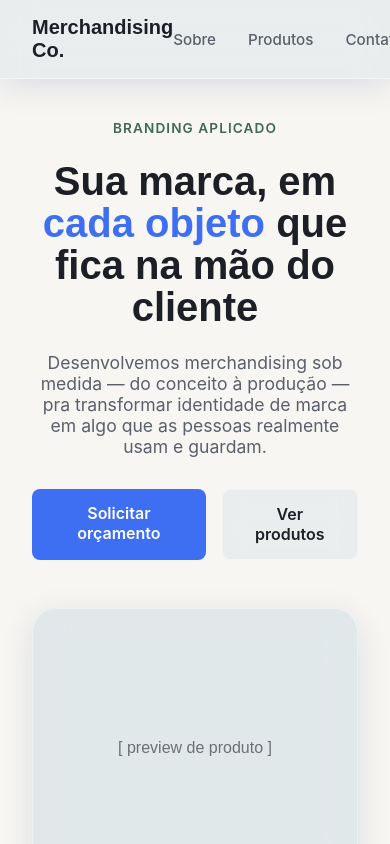
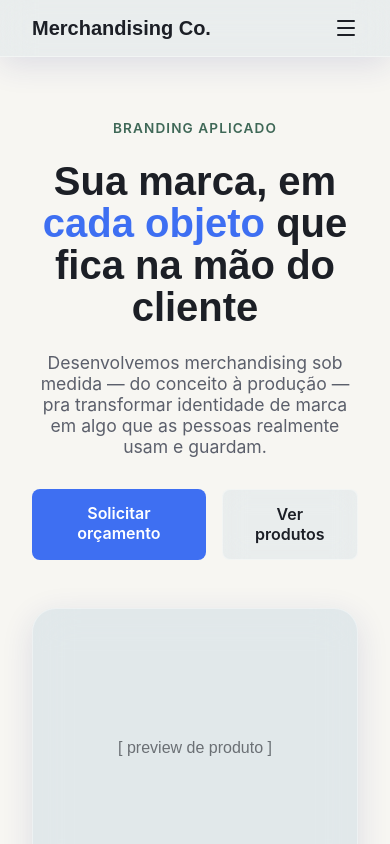
Before and after one commit to PatricAugusto/Site-Merchandising, a Next.js app: page / in a window 390 px wide. Shown: the top 844 px of the page. Built offline with nearby package versions, Linux system fonts and the light colour scheme.

Commit message:
feat: adiciona menu mobile com overlay glassmorphism e acessibilidade

```diff
--- a/src/components/layout/Header.tsx
+++ b/src/components/layout/Header.tsx
@@ -1,6 +1,8 @@
 "use client";
 
-import styled from "styled-components";
+import { useState, useEffect } from "react";
+import styled, { keyframes } from "styled-components";
+import { Menu, X } from "lucide-react";
 
 const HeaderWrapper = styled.header`
   position: fixed;
@@ -26,6 +28,7 @@ const Logo = styled.span`
   font-size: 1.25rem;
   font-weight: 700;
   color: ${({ theme }) => theme.colors.text};
+  z-index: 60;
 `;
 
 const Nav = styled.nav`
@@ -42,17 +45,140 @@ const Nav = styled.nav`
       color: ${({ theme }) => theme.colors.primary};
     }
   }
+
+  @media (max-width: 768px) {
+    display: none;
+  }
 `;
 
+const MenuButton = styled.button`
+  display: none;
+  align-items: center;
+  justify-content: center;
+  background: none;
+  border: none;
+  color: ${({ theme }) => theme.colors.text};
+  cursor: pointer;
+  z-index: 60;
+
+  @media (max-width: 768px) {
+    display: flex;
+  }
+`;
+
+/* Fundo escurecido sutil, só pra dar contraste ao card — não é mais o menu em si */
+const Backdrop = styled.div`
+  display: none;
+
+  @media (max-width: 768px) {
+    display: block;
+    position: fixed;
+    inset: 0;
+    z-index: 54;
+    background: rgba(20, 22, 26, 0.25);
+    animation: ${keyframes`from { opacity: 0; } to { opacity: 1; }`} 0.2s ease;
+  }
+`;
+
+const slideIn = keyframes`
+  from { opacity: 0; transform: translateY(-12px) scale(0.98); }
+  to { opacity: 1; transform: translateY(0) scale(1); }
+`;
+
+const FloatingPanel = styled.div`
+  display: none;
+
+  @media (max-width: 768px) {
+    display: flex;
+    flex-direction: column;
+    position: fixed;
+    top: 76px;
+    right: 1rem;
+    z-index: 55;
+
+    min-width: 220px;
+    padding: 1.5rem;
+    border-radius: ${({ theme }) => theme.radii.md};
+
+    background: rgba(255, 255, 255, 0.75);
+    backdrop-filter: blur(22px);
+    -webkit-backdrop-filter: blur(22px);
+    border: 1px solid ${({ theme }) => theme.colors.glassBorder};
+    box-shadow: 0 12px 40px rgba(31, 38, 135, 0.18);
+
+    animation: ${slideIn} 0.25s ease;
+  }
+`;
+
+const MobileNav = styled.nav`
+  display: flex;
+  flex-direction: column;
+  gap: 1.25rem;
+
+  a {
+    font-family: ${({ theme }) => theme.fonts.display};
+    font-size: 1.05rem;
+    font-weight: 600;
+    color: ${({ theme }) => theme.colors.text};
+    transition: color 0.2s ease;
+
+    &:hover {
+      color: ${({ theme }) => theme.colors.primary};
+    }
+  }
+`;
+
+const navLinks = [
+  { href: "#sobre", label: "Sobre" },
+  { href: "#produtos", label: "Produtos" },
+  { href: "#contato", label: "Contato" },
+];
+
 export default function Header() {
+  const [isOpen, setIsOpen] = useState(false);
+
+  useEffect(() => {
+    document.body.style.overflow = isOpen ? "hidden" : "";
+    return () => {
+      document.body.style.overflow = "";
+    };
+  }, [isOpen]);
+
   return (
     <HeaderWrapper>
       <Logo>Merchandising Co.</Logo>
+
       <Nav aria-label="Navegação principal">
-        <a href="#sobre">Sobre</a>
-        <a href="#produtos">Produtos</a>
-        <a href="#contato">Contato</a>
+        {navLinks.map(({ href, label }) => (
+          <a key={href} href={href}>
+            {label}
+          </a>
+        ))}
       </Nav>
+
+      <MenuButton
+        onClick={() => setIsOpen((prev) => !prev)}
+        aria-label={isOpen ? "Fechar menu" : "Abrir menu"}
+        aria-expanded={isOpen}
+        aria-controls="mobile-menu"
+      >
+        {isOpen ? <X size={24} /> : <Menu size={24} />}
+      </MenuButton>
+
+      {isOpen && (
+        <>
+          <Backdrop onClick={() => setIsOpen(false)} />
+          <FloatingPanel id="mobile-menu">
+            <MobileNav aria-label="Navegação mobile">
+              {navLinks.map(({ href, label }) => (
+                <a key={href} href={href} onClick={() => setIsOpen(false)}>
+                  {label}
+                </a>
+              ))}
+            </MobileNav>
+          </FloatingPanel>
+        </>
+      )}
     </HeaderWrapper>
   );
 }
```
